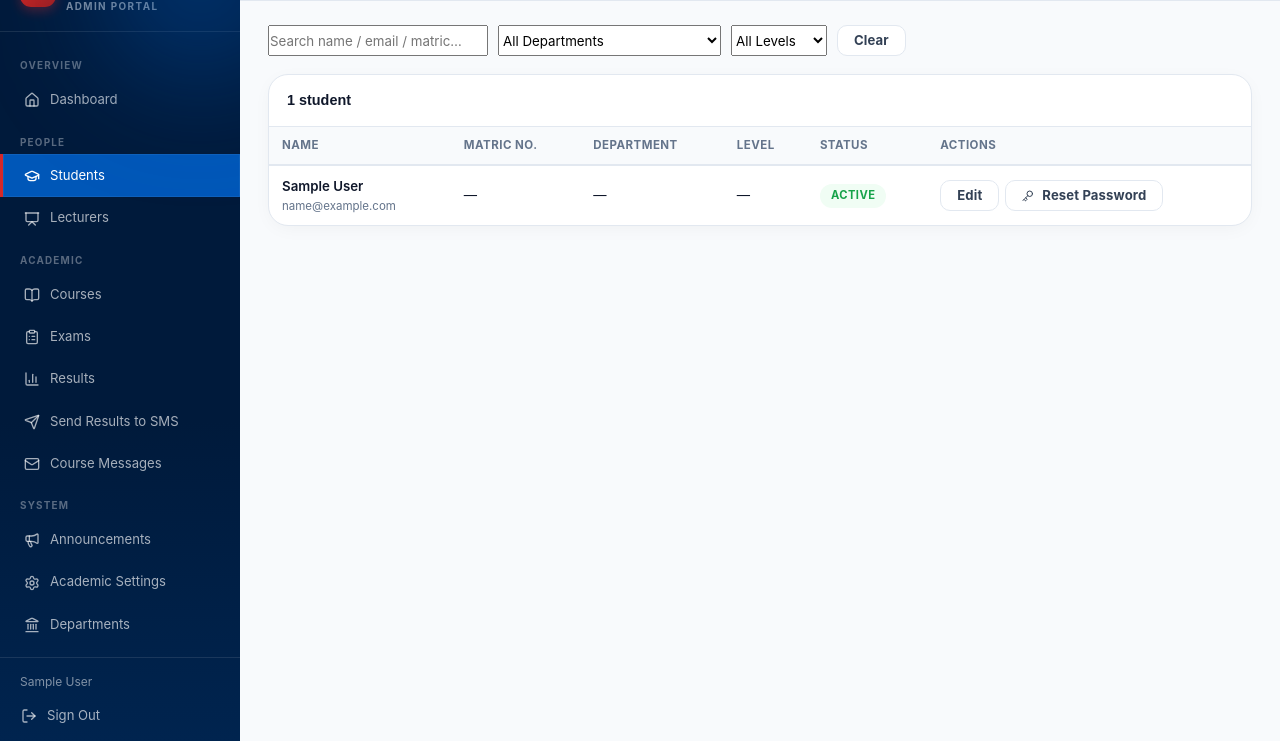
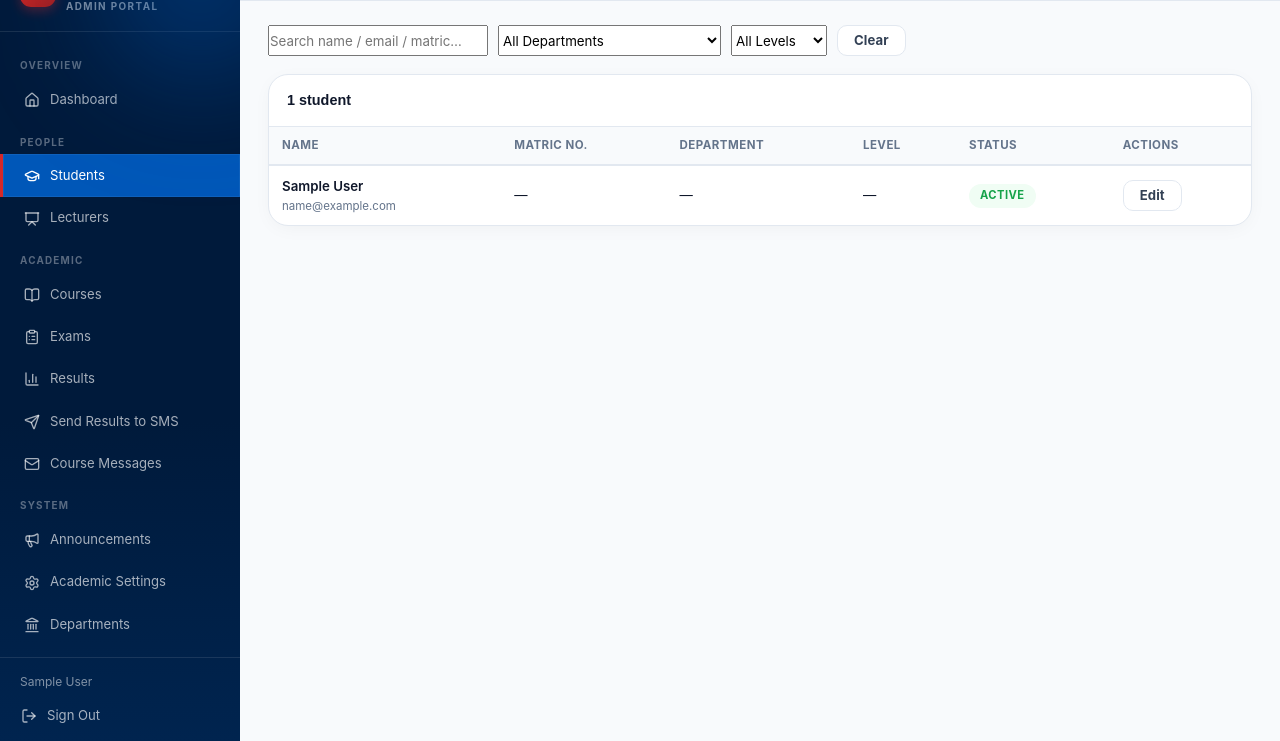
Before and after one commit to cyberking353/apkpolylms, a Django app: page /portal/students/ in a window 1280 px wide. Shown: the part 59-800 px from the top of the page. Run offline with Django 5.2, Linux system fonts and the light colour scheme; the visitor is signed in with stand-in values (Sample User, id 1); data comes from the database, SQL or seed files in the repository; data that the repository does not hold is empty; some libraries are stand-ins or nearby versions.

Commit message:
remove local password & student promotion (SSO/P Portal-owned)
The Portal owns credentials (SSO-only login — no LMS login form exists),
student levels, and course registrations. Local passwords and manual
promotion are dead weight and conflict with the Portal as source of truth:

- Remove student_promote view/URL/button, Student.promote(),
  next_academic_level(), LEVEL_PROGRESSION and the admin bulk action
- Remove student/lecturer reset-password views, URLs, buttons, templates
- Drop password fields from student/lecturer create & edit forms
- Newly created accounts (form, bulk upload, seed) use
  set_unusable_password() instead of an invented local password

```diff
--- a/portal/templates/portal/_lecturer_table.html
+++ b/portal/templates/portal/_lecturer_table.html
@@ -17,7 +17,6 @@
           <td>
             <div style="display:flex;gap:6px">
               <a href="{% url 'portal:lecturer_edit' l.pk %}" class="btn btn-ghost btn-sm">Edit</a>
-              <a href="{% url 'portal:lecturer_reset_password' l.pk %}" class="btn btn-ghost btn-sm"><i data-lucide="key"></i> Reset Password</a>
               <form method="post" action="{% url 'portal:lecturer_delete' l.pk %}">{% csrf_token %}
                 <button class="btn btn-danger btn-sm" data-confirm="Delete {{ l.display_name }}? This cannot be undone.">Delete</button>
               </form>
--- a/portal/templates/portal/_student_table.html
+++ b/portal/templates/portal/_student_table.html
@@ -26,12 +26,6 @@
           <td>
             <div style="display:flex;gap:6px">
               <a href="{% url 'portal:student_edit' s.pk %}" class="btn btn-ghost btn-sm">Edit</a>
-              <a href="{% url 'portal:student_reset_password' s.pk %}" class="btn btn-ghost btn-sm"><i data-lucide="key"></i> Reset Password</a>
-              {% if s.next_academic_level %}
-              <form method="post" action="{% url 'portal:student_promote' s.pk %}">{% csrf_token %}
-                <button class="btn btn-gold btn-sm" data-confirm="Promote {{ s.get_full_name }} to {{ s.next_academic_level }}?">Promote</button>
-              </form>
-              {% endif %}
             </div>
           </td>
         </tr>
--- a/portal/templates/portal/lecturer_form.html
+++ b/portal/templates/portal/lecturer_form.html
@@ -24,9 +24,6 @@
           </select>
         </div>
       </div>
-      <div class="field"><label>Password {% if not is_new %}(leave blank to keep current){% endif %}</label>
-        <input type="password" name="password" {% if is_new %}value="alhikma2026"{% else %}placeholder="Leave blank to keep current"{% endif %}>
-      </div>
       {% if not is_new %}
       <div class="field"><label style="display:flex;align-items:center;gap:8px;cursor:pointer">
         <input type="checkbox" name="is_active" {% if lecturer.is_active %}checked{% endif %}> Account Active
--- a/portal/templates/portal/student_bulk_upload.html
+++ b/portal/templates/portal/student_bulk_upload.html
@@ -86,7 +86,7 @@
         <ul style="font-size:.82rem;color:var(--muted);padding-left:18px;line-height:1.9;margin:0">
           <li><strong>first_name, last_name, email</strong> are required — rows missing these are skipped.</li>
           <li>If an account with the same email already exists it is skipped (not overwritten).</li>
-          <li>Password is set to the <strong>matric_number</strong> value. If blank, defaults to <code>alhikma2026</code>.</li>
+          <li>Accounts sign in via the Portal (SSO) — no local password is set or needed.</li>
           <li>Students are auto-enrolled in matching courses immediately on creation.</li>
           <li>department must be one of: <strong>CS, EE, ME, BA, SLT, ACC, MC, OTH</strong></li>
           <li>academic_level must be one of: <strong>ND1, ND2, HND1, HND2</strong></li>
--- a/portal/templates/portal/student_form.html
+++ b/portal/templates/portal/student_form.html
@@ -29,9 +29,6 @@
           {% for code,label in level_choices %}<option value="{{ code }}" {% if student.academic_level == code %}selected{% endif %}>{{ label }}</option>{% endfor %}
         </select>
       </div>
-      <div class="field"><label>Password {% if not is_new %}(leave blank to keep current){% endif %}</label>
-        <input type="password" name="password" {% if is_new %}required{% endif %} placeholder="{% if is_new %}Set password{% else %}Leave blank to keep current{% endif %}">
-      </div>
       {% if not is_new %}
       <div class="field"><label style="display:flex;align-items:center;gap:8px;cursor:pointer">
         <input type="checkbox" name="is_active" {% if student.is_active %}checked{% endif %}> Account Active
--- a/portal/urls.py
+++ b/portal/urls.py
@@ -11,14 +11,11 @@ urlpatterns = [
     path('students/new/',           views.student_create,       name='student_create'),
     path('students/bulk-upload/',   views.student_bulk_upload,  name='student_bulk_upload'),
     path('students/<int:pk>/edit/', views.student_edit,      name='student_edit'),
-    path('students/<int:pk>/promote/', views.student_promote, name='student_promote'),
-    path('students/<int:pk>/reset-password/', views.student_reset_password, name='student_reset_password'),
     # Lecturers
     path('lecturers/',              views.lecturer_list,     name='lecturer_list'),
     path('lecturers/new/',          views.lecturer_create,   name='lecturer_create'),
     path('lecturers/<int:pk>/edit/', views.lecturer_edit,    name='lecturer_edit'),
     path('lecturers/<int:pk>/delete/', views.lecturer_delete, name='lecturer_delete'),
-    path('lecturers/<int:pk>/reset-password/', views.lecturer_reset_password, name='lecturer_reset_password'),
     # Courses
     path('courses/',                views.course_list,       name='course_list'),
     path('courses/new/',            views.course_create,     name='course_create'),
--- a/portal/views.py
+++ b/portal/views.py
@@ -1,4 +1,3 @@
-import os
 from functools import wraps
 from django.shortcuts import render, redirect, get_object_or_404
 from django.contrib import messages
@@ -188,10 +187,6 @@ def student_create(request):
     from accounts.models import Student, get_department_choices, ACADEMIC_LEVEL_CHOICES
     if request.method == 'POST':
         p = request.POST
-        pwd = p.get('password', '').strip()
-        if not pwd:
-            messages.error(request, 'Password is required.')
-            return redirect('portal:student_create')
         if Student.objects.filter(email=p['email']).exists():
             messages.error(request, 'An account with this email already exists.')
         else:
@@ -199,7 +194,6 @@ def student_create(request):
             s = Student.objects.create_user(
                 username=p['email'], email=p['email'],
                 first_name=p.get('first_name',''), last_name=p.get('last_name',''),
-                password=pwd,
                 role='student',
                 department=p.get('department',''),
                 academic_level=p.get('academic_level',''),
@@ -208,6 +202,7 @@ def student_create(request):
                 current_semester=p.get('current_semester',''),
                 is_sms_synced=False,  # manual portal creation, not SMS-originated
             )
+            s.set_unusable_password()
             from courses.models import Enrollment
             Enrollment.sync_for_student(s)
             messages.success(request, f'Student {s.get_full_name()} created.')
@@ -231,8 +226,6 @@ def student_edit(request, pk):
         student.department    = p.get('department', student.department)
         student.academic_level = p.get('academic_level', student.academic_level)
         student.is_active     = 'is_active' in p
-        if p.get('password'):
-            student.set_password(p['password'])
         student.save()
         from courses.models import Enrollment
         Enrollment.sync_for_student(student)
@@ -243,45 +236,6 @@ def student_edit(request, pk):
         'dept_choices': get_department_choices(),
         'level_choices': ACADEMIC_LEVEL_CHOICES,
     })
-
-
-@portal_required
-def student_promote(request, pk):
-    from accounts.models import Student
-    student = get_object_or_404(Student, pk=pk, role='student')
-    if student.promote():
-        from courses.models import Enrollment
-        Enrollment.sync_for_student(student)
-        messages.success(request, f'{student.get_full_name()} promoted to {student.get_academic_level_display()}.')
-    else:
-        messages.warning(request, f'{student.get_full_name()} is already at the highest level (HND2).')
-    return redirect('portal:student_list')
-
-
-@portal_required
-def student_reset_password(request, pk):
-    """
-    Quick, focused password reset for a student who's forgotten theirs — separate
-    from the full Edit Student form since this is the one thing an admin needs to
-    do fast, without wading through every other field. Since students don't self-
-    register or receive email, the admin sets the new password directly and relays
-    it to the student (in person, by phone, etc.).
-    """
-    from accounts.models import Student
-    student = get_object_or_404(Student, pk=pk, role='student')
-    if request.method == 'POST':
-        new_password = request.POST.get('password', '').strip()
-        if len(new_password) < 6:
-            messages.error(request, 'Password must be at least 6 characters.')
-            return render(request, 'portal/student_reset_password.html', {'student': student})
-        student.set_password(new_password)
-        student.save(update_fields=['password'])
-        messages.success(
-            request,
-            f'Password reset for {student.get_full_name()}.'
-        )
-        return redirect('portal:student_list')
-    return render(request, 'portal/student_reset_password.html', {'student': student})
 
 
 # ── Lecturers ──────────────────────────────────────────────────────────
@@ -313,23 +267,19 @@ def lecturer_create(request):
     from accounts.models import Student, get_department_choices
     if request.method == 'POST':
         p = request.POST
-        pwd = p.get('password', '').strip()
-        if not pwd:
-            messages.error(request, 'Password is required.')
-            return redirect('portal:lecturer_create')
         if Student.objects.filter(email=p['email']).exists():
             messages.error(request, 'An account with this email already exists.')
         else:
-            Student.objects.create_user(
+            lecturer = Student.objects.create_user(
                 username=p['email'], email=p['email'],
                 first_name=p.get('first_name',''), last_name=p.get('last_name',''),
-                password=pwd,
                 role='lecturer',
                 department=p.get('department',''),
                 staff_id=p.get('staff_id',''),
                 title=p.get('title',''),
                 is_active=True,
             )
+            lecturer.set_unusable_password()
             messages.success(request, 'Lecturer account created.')
             return redirect('portal:lecturer_list')
     return render(request, 'portal/lecturer_form.html', {
@@ -350,8 +300,6 @@ def lecturer_edit(request, pk):
         lecturer.staff_id   = p.get('staff_id', lecturer.staff_id)
         lecturer.department = p.get('department', lecturer.department)
         lecturer.is_active  = 'is_active' in p
-        if p.get('password'):
-            lecturer.set_password(p['password'])
         lecturer.save()
         messages.success(request, 'Lecturer updated.')
         return redirect('portal:lecturer_list')
@@ -359,26 +307,6 @@ def lecturer_edit(request, pk):
         'is_new': False, 'lecturer': lecturer,
         'dept_choices': get_department_choices(),
     })
-
-
-@portal_required
-def lecturer_reset_password(request, pk):
-    """Quick, focused password reset for a lecturer — see student_reset_password for the same idea."""
-    from accounts.models import Student
-    lecturer = get_object_or_404(Student, pk=pk, role='lecturer')
-    if request.method == 'POST':
-        new_password = request.POST.get('password', '').strip()
-        if len(new_password) < 6:
-            messages.error(request, 'Password must be at least 6 characters.')
-            return render(request, 'portal/lecturer_reset_password.html', {'lecturer': lecturer})
-        lecturer.set_password(new_password)
-        lecturer.save(update_fields=['password'])
-        messages.success(
-            request,
-            f'Password reset for {lecturer.display_name}.'
-        )
-        return redirect('portal:lecturer_list')
-    return render(request, 'portal/lecturer_reset_password.html', {'lecturer': lecturer})
 
 
 @portal_required
@@ -1122,9 +1050,8 @@ def student_bulk_upload(request):
     Upload a CSV file to create multiple student accounts at once.
     Expected columns (with header row):
     first_name, last_name, email, matric_number, department, academic_level
-    Password defaults to matric_number (or env DEFAULT_STUDENT_PASSWORD).
+    Accounts sign in via Portal SSO, so no local password is set.
     """
-    _DEFAULT_PWD = os.environ.get('DEFAULT_STUDENT_PASSWORD', 'changeme123')
     from accounts.models import Student, get_department_choices, ACADEMIC_LEVEL_CHOICES
     from courses.models import Enrollment
     import csv, io
@@ -1169,14 +1096,14 @@ def student_bulk_upload(request):
                 errors.append(f"Row {i}: {email} — invalid level '{level}' — skipped.")
                 continue
 
-            password = matric or _DEFAULT_PWD
             s = Student.objects.create_user(
                 username=email, email=email,
                 first_name=first_name, last_name=last_name,
-                password=password, role='student',
+                role='student',
                 department=department, academic_level=level,
                 matric_number=matric,
             )
+            s.set_unusable_password()
             Enrollment.sync_for_student(s)
             created.append(f"{s.get_full_name()} ({email})")
 
```
Also changed, not shown: accounts/admin.py (+0 -23 lines), accounts/models.py (+0 -22 lines), courses/management/commands/seed.py (+4 -6 lines), portal/templates/portal/lecturer_reset_password.html (deleted, +0 -41 lines), portal/templates/portal/student_reset_password.html (deleted, +0 -41 lines).
